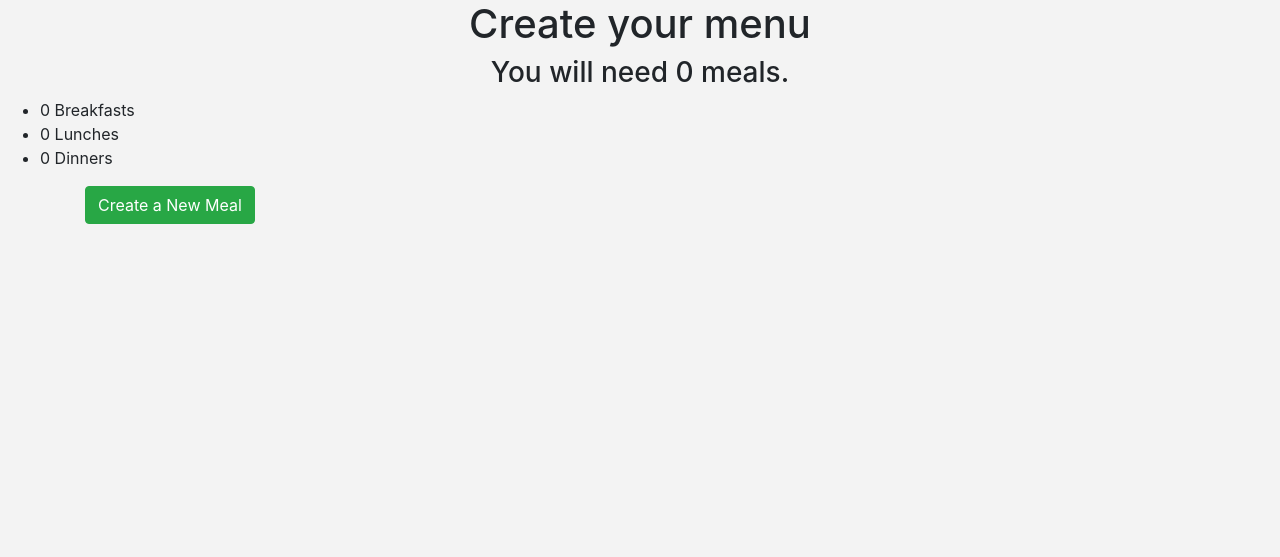
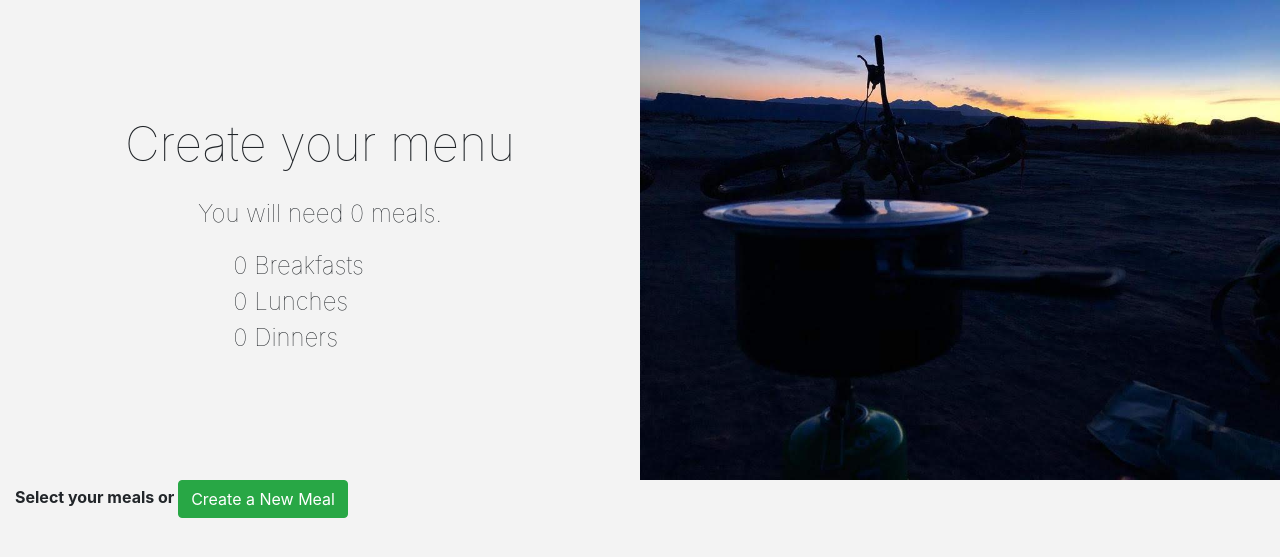
Before and after one commit to jakejg/Backcountry-Food-Planner, a Flask app: page /select-meals/1 in a window 1280 px wide. Shown: the part 74-631 px from the top of the page. Run offline with Flask 2, Linux system fonts and the light colour scheme; tables that the repository leaves empty hold one stand-in row (values such as "Sample post"); some libraries are stand-ins or nearby versions.

Commit message:
changed layout and added picture for select meals page

```diff
--- a/Templates/create_trip.html
+++ b/Templates/create_trip.html
@@ -4,7 +4,7 @@
 <div class="container-fluid">
     <div class="row align-items-center">
         <div class="col-6 ">
-            <p id="intro" class="text-center">Pack only what you need</p>
+            <p class=" i text-center">Pack only what you need</p>
         </div>
         <div class="col-6 p-0">
             <img class="img-fluid" src="{{url_for('static', filename='images/forest-hike.jpg')}}" alt="">
@@ -15,7 +15,7 @@
             <img class="img-fluid" src="{{url_for('static', filename='images/mountain-run.jpg')}}" alt="">
         </div>
         <div class="col-6">
-            <p id="intro" class="text-center">To live your wildest adventures</p>
+            <p class=" i text-center">And nothing more...</p>
         </div>
     </div>
     <div class="row">
@@ -27,6 +27,7 @@
                 {% include 'form.html' %}
                 <div class="text-center">
                     <button class="btn btn-primary" type="submit">Select Meals</button>
+                    <small class="d-block">Create an account/sign in to save your trips</small>
                 </div>
                 </form>
         </div>
--- a/Templates/select_meals.html
+++ b/Templates/select_meals.html
@@ -1,21 +1,39 @@
 {% extends 'base.html' %}
 
 {% block content %}
-<h1 class="text-center">Create your menu</h1>
-<h3 class="text-center">You will need {{meal_data["total_meals"]}} meals.</h3>
-<ul>
+<div class="container-fluid">
+    <div class="row align-items-center">
+        <div class="col-6 ">
+            <p class="i text-center">Create your menu</p>
+            <p class="meal-nums text-center">You will need {{meal_data["total_meals"]}} meals.</h3>
+            <div class="meal-nums container">
+                <div class="row">
+                    <div class="col-2 col-lg-4 ">
+                    </div>
+                    <ul class="col-8 col-lg-4">
                         <li>{{meal_data["Breakfast"]}} Breakfasts</li>
                         <li>{{meal_data["Lunch"]}} Lunches</li>
                         <li>{{meal_data["Dinner"]}} Dinners</li>
                     </ul>
-<div class="container">
-    <a href="{{url_for('show_create_meal_page')}}" class="btn btn-success">Create a New Meal</a>
+                    <div class="col-2 col-md-4">
                     </div>
-<div class="container">
+                </div>
+            </div>
+        </div>
+        <div class="col-6 p-0">
+            <img class="img-fluid" src="{{url_for('static', filename='images/cooking.jpg')}}" alt="">
+        </div>
+    </div>
+    <div class="row">
+        <div class="col-12">
+            <p><b>Select your meals or </b><a href="{{url_for('show_create_meal_page')}}" class="btn btn-success">Create a New Meal</a></p>
+        </div>
+    </div>
+    <div class="row">
+        <div class="col-6">
             {% if meal_data['total_meals'] > 0 %}
             <form method="POST">
             {{ form.hidden_tag() }}
-
 
             {% for field in form
                    if field.widget.input_type != 'hidden' %}
@@ -33,4 +51,8 @@
             {% endif %}
             </form>
         </div>
+        <div class="col-4">
+        </div>
+    </div>
+</div>
 {% endblock %}
--- a/static/styles.css
+++ b/static/styles.css
@@ -21,7 +21,16 @@ nav {
     color: rgb(46, 44, 32);
 }
 
-#intro {
+.i {
     font-size: 3em;
     font-weight: 50;
 }
+
+ul {
+    list-style: none;
+}
+
+.meal-nums {
+    font-size: 1.5em;
+    font-weight: 50;
+}
```
Lines whose indentation alone changed are shown as unchanged.
